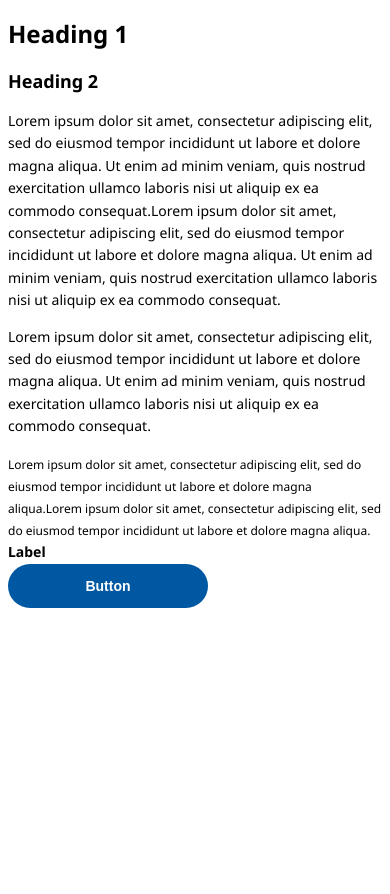
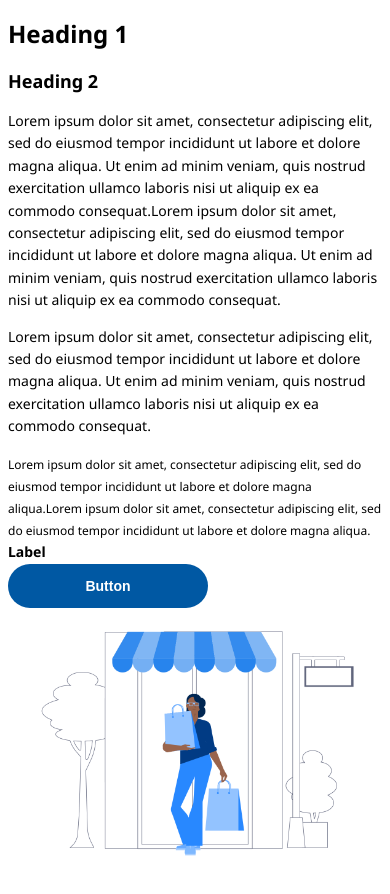
Before and after one commit to elalienx/eika-shopping-list-plus-fe2, a React (Create React App) app: page / in a window 390 px wide. Shown: the top 894 px of the page. Before the commit the page ends 844 px from the top, so only its background shows below. Built offline with nearby package versions, Linux system fonts and the light colour scheme.

Commit message:
imported the image and make it responsive

```diff
--- a/src/App.jsx
+++ b/src/App.jsx
@@ -6,6 +6,7 @@ import ModalForm from "./components/ModalForm";
 import ShoppingScreen from "./screens/ShoppingScreen";
 import WelcomeScreen from "./screens/WelcomeScreen";
 import { useTasks } from "./state/TasksContext";
+import ExamplePicture from "./assets/urban-shopping.png";
 import "./styles/style.css";
 
 export default function App() {
@@ -71,6 +72,8 @@ export default function App() {
       <label>Label</label>
       <br />
       <button>Button</button>
+      <br />
+      <img src={ExamplePicture} alt="Write down the description" />
     </div>
   );
 }
--- a/src/styles/base/layout.css
+++ b/src/styles/base/layout.css
@@ -6,3 +6,8 @@
   -webkit-font-smoothing: antialiased;
   -moz-osx-font-smoothing: grayscale;
 }
+
+img {
+  max-width: 100%;
+  height: auto;
+}
```
Also changed, not shown: src/assets/urban-shopping.png (added).
